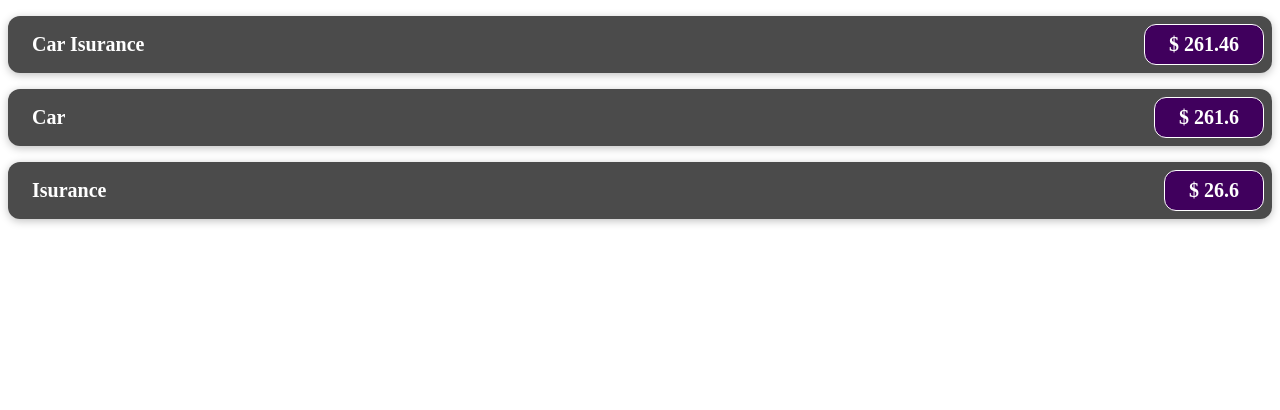
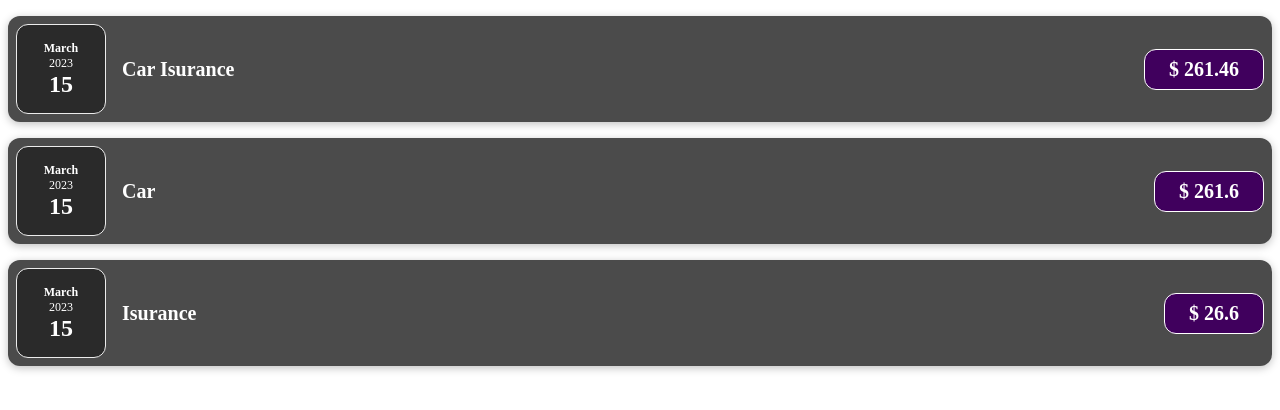
Before and after one commit to akim-dev/udemy, a React (Create React App) app: page / in a window 1280 px wide. Shown: the top 410 px of the page. Built offline with nearby package versions, Linux system fonts and the light colour scheme.

Commit message:
2 files modified

```diff
--- a/src/components/ExpenseDate.js
+++ b/src/components/ExpenseDate.js
@@ -1,15 +1,16 @@
+import React from 'react';
 import './ExpenseDate.css';
 
 function ExpenseDate(props) {
-  const month = props.date.toLocaleString('en-US', { month: 'long' });
-  const day = props.date.toLocaleString('en-US', { day: '2-digit' });
-  const year = props.date.getFullYear();
+  const month = props.hari.toLocaleString('en-US', { month: 'long' });
+  const day = props.hari.toLocaleString('en-US', { day: '2-digit' });
+  const year = props.hari.getFullYear();
 
   return (
-    <div>
-      <div>{month}</div>
-      <div>{year}</div>
-      <div>{day}</div>
+    <div className="expense-date">
+      <div className="expense-date__month">{month}</div>
+      <div className="expense-date__year">{year}</div>
+      <div className="expense-date__day">{day}</div>
     </div>
   );
 }
--- a/src/components/ExpenseItem.js
+++ b/src/components/ExpenseItem.js
@@ -1,12 +1,11 @@
 import React from 'react';
-
 import './ExpenseItem.css';
-
-import ExpsenseDate from './ExpenseDate';
+import ExpenseDate from './ExpenseDate';
 
 function ExpenseItem(props) {
   return (
     <div className="expense-item">
+      <ExpenseDate hari={props.date} />
       <div className="expense-item__description">
         <h2>{props.title}</h2>
         <div className="expense-item__price">$ {props.amount}</div>
```
